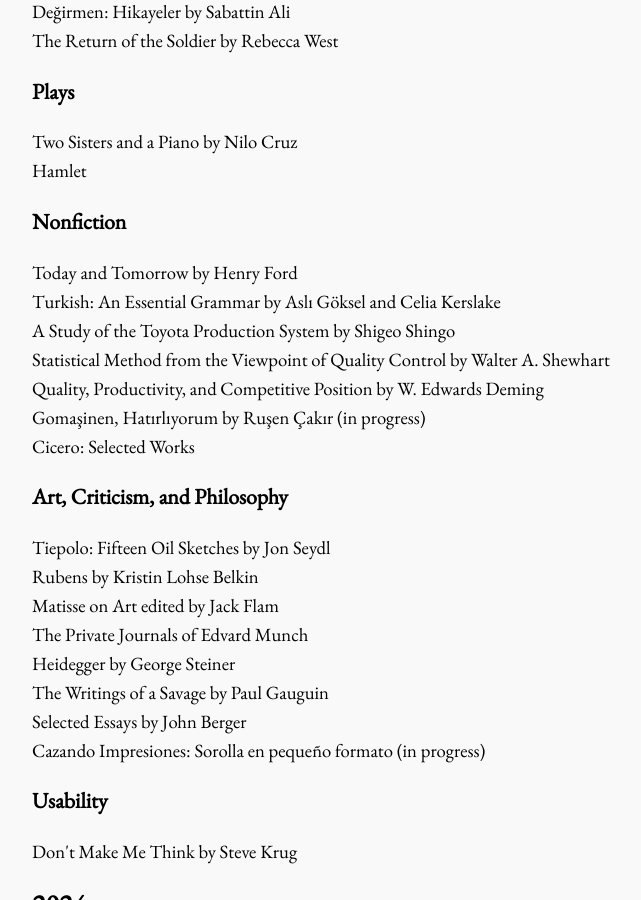
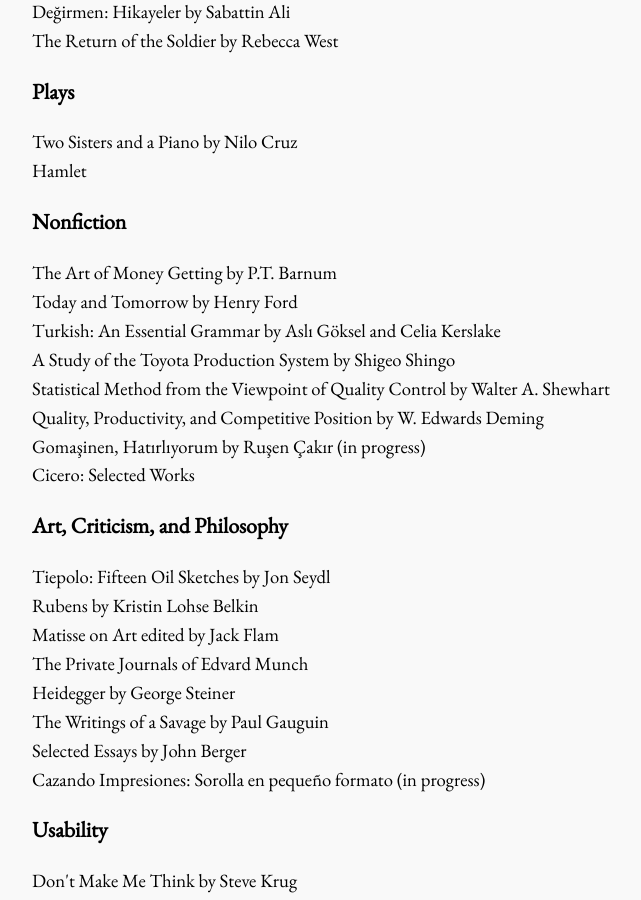
Before and after one commit to bora-uyumazturk/bora-uyumazturk.github.io, a Jekyll site: the page built from reading.html, in a window 1280 px wide and 900 px high, scrolled down 364 px. Shown: the whole window, without its empty margins (140-781 px from the left). Built offline with Jekyll 4.4.1, drawn with Linux system fonts in a browser that asks for light colours.

Commit message:
Update reading.html

```diff
--- a/reading.html
+++ b/reading.html
@@ -26,6 +26,7 @@
 
   <h3>Nonfiction</h3>
 
+  The Art of Money Getting by P.T. Barnum <br>
   Today and Tomorrow by Henry Ford <br>
   Turkish: An Essential Grammar by Aslı Göksel and Celia Kerslake <br>
   A Study of the Toyota Production System by Shigeo Shingo <br>
```
